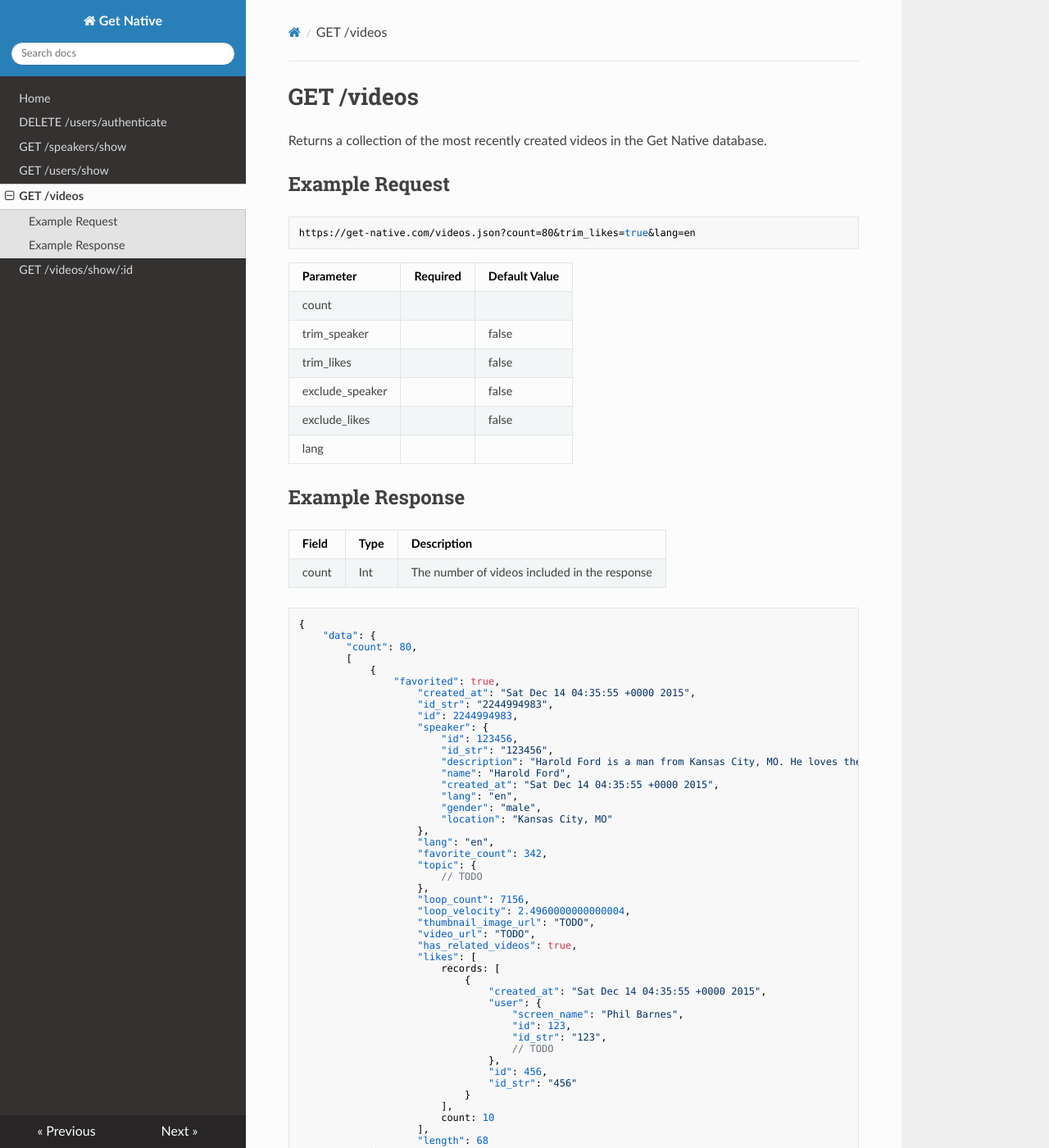
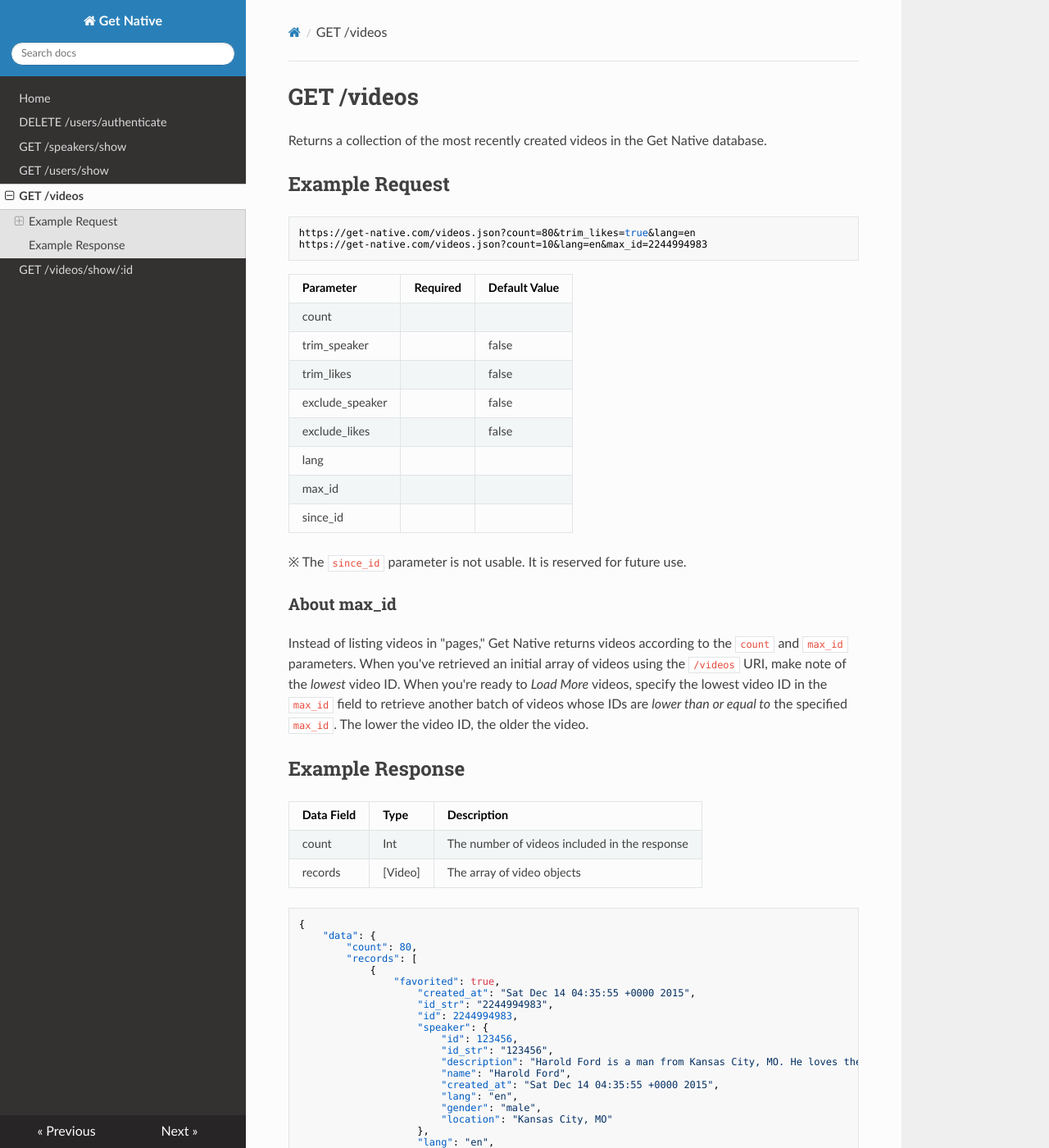
Before and after one commit to hank-ehly/get-native.com, an MkDocs documentation site: the page built from docs/get_videos.md, in a window 1280 px wide and 1400 px high. Shown: the whole window at 82% size. Built offline with MkDocs 1.6.1, drawn with Linux system fonts in a browser that asks for light colours; nearby versions of some CDN libraries; old or Windows-style settings are respelled for this version of MkDocs; some of the changed text lies outside the part shown.

Commit message:
Add max_id parameter and description to GET /videos page

````diff
--- a/docs/get_videos.md
+++ b/docs/get_videos.md
@@ -6,6 +6,7 @@
 
 ```
 https://get-native.com/videos.json?count=80&trim_likes=true&lang=en
+https://get-native.com/videos.json?count=10&lang=en&max_id=2244994983
 ```
 
 | Parameter       | Required | Default Value |
@@ -16,18 +17,30 @@
 | exclude_speaker |          | false         |
 | exclude_likes   |          | false         |
 | lang            |          |               |
+| max_id          |          |               |
+| since_id        |          |               |
+
+※ The `since_id` parameter is not usable. It is reserved for future use.
+
+### About max_id
+
+Instead of listing videos in "pages," Get Native returns videos according to the `count` and `max_id` parameters.
+When you've retrieved an initial array of videos using the `/videos` URI, make note of the _lowest_ video ID.
+When you're ready to _Load More_ videos, specify the lowest video ID in the `max_id` field to retrieve another batch of
+videos whose IDs are _lower than or equal to_ the specified `max_id`. The lower the video ID, the older the video.
 
 ## Example Response
 
-| Field | Type | Description                                   |
-|-------|------|-----------------------------------------------|
-| count | Int  | The number of videos included in the response |
+| Data Field | Type    | Description                                   |
+|------------|---------|-----------------------------------------------|
+| count      | Int     | The number of videos included in the response |
+| records    | [Video] | The array of video objects                    |
 
 ```json
 {
 	"data": {
 		"count": 80,
-		[
+		"records": [
 			{
 				"favorited": true,
 					"created_at": "Sat Dec 14 04:35:55 +0000 2015",
````
Also changed, not shown: other parts of docs/get_videos.md (+3 -1 lines), docs/get_videos_show_id.md (+4 -4 lines).
